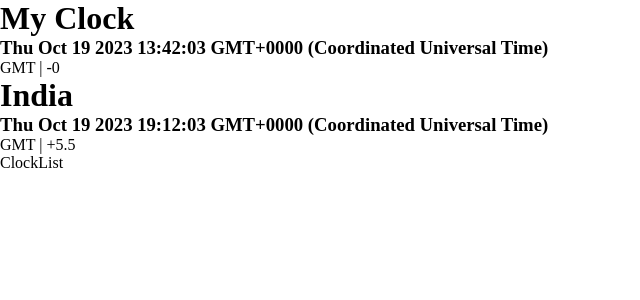
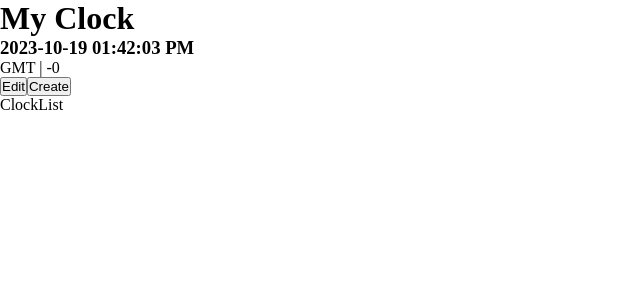
Before and after one commit to TanzimHossain2/Track-Zone-Project, a React (Vite) app: page / in a window 1280 px wide. Shown: the top 300 px of the page, without its empty margins (0-640 px from the left). Built offline with nearby package versions, Linux system fonts and the light colour scheme.

Commit message:
Update: UseClock Hooks functionality  & Add: date-fns use for format  Displaying Time

```diff
--- a/src/App.jsx
+++ b/src/App.jsx
@@ -1,31 +1,25 @@
+import { useState } from "react";
 import ClockList from "./components/clock-list";
 import LocalClock from "./components/local-clock";
-import ClockDisplay from "./components/shared/clock-display";
 import useClock from "./hooks/useClock";
 
+const LOCAL_CLOCK_INIT = {
+  title: 'My Clock',
+  timezone: '',
+  offset: 0,
+  date: null,
+}
+
 function App() {
-  const { date: localDate, localOffset, localTimezone } = useClock();
-  const { date: india, offset, timezone } = useClock("GMT", 5.5 * 60);
+  const [localClock, setLocalClock] = useState({...LOCAL_CLOCK_INIT});
+
+  const updateLocalClock = (data) => {
+    setLocalClock({...localClock, ...data});
+  }
+
   return (
     <>
-
-      {localDate !== null && (
-        <LocalClock
-          date={localDate}
-          timezone={localTimezone}
-          offset={-localOffset}
-        />
-      )}
-
-
-      {india !== null && (
-        <ClockDisplay
-          date={india}
-          title={"India"}
-          timezone={timezone}
-          offset={offset}
-        />
-      )}
+      <LocalClock clock={localClock} updateClock={updateLocalClock} />
 
 
       <ClockList />
--- a/src/components/local-clock/index.jsx
+++ b/src/components/local-clock/index.jsx
@@ -1,23 +1,36 @@
 import PropTypes from "prop-types";
 import ClockDisplay from "../shared/clock-display";
+import ClockActions from "../shared/clock-action";
+import useClock from "../../hooks/useClock";
+import { useEffect } from "react";
 
-const LocalClock = ({ date, timezone, offset }) => {
+const LocalClock = ({ clock, updateClock }) => {
+
+  const { date,  timezone, offset } = useClock(
+    clock.timezone,
+    clock.offset
+  );
+
+  useEffect(() =>{
+    if (date) {
+      updateClock({ date, timezone, offset });
+    }
+  },[date]);
+
   return (
     <div>
-      <ClockDisplay
+      {date && (
+        <ClockDisplay
         date={date}
-        title={"My Clock"}
+        title={clock.title}
         timezone={timezone}
         offset={offset}
       />
+      )}
+      <ClockActions local={true} />
     </div>
   );
 };
 
-LocalClock.propTypes = {
-  date: PropTypes.instanceOf(Date).isRequired,
-  timezone: PropTypes.string.isRequired,
-  offset: PropTypes.number.isRequired,
-};
 
 export default LocalClock;
--- /dev/null
+++ b/src/components/shared/clock-action/index.jsx
@@ -0,0 +1,12 @@
+
+const ClockActions = ({ local = false }) => {
+
+    return (
+        <div>
+            <button> Edit </button>
+            {local ? <button>Create</button> : <button>Delete</button>}
+        </div>
+    )
+}
+
+export default ClockActions;
--- a/src/components/shared/clock-display/index.jsx
+++ b/src/components/shared/clock-display/index.jsx
@@ -1,11 +1,12 @@
 import PropTypes from "prop-types";
+import { format } from "date-fns";
 
 const ClockDisplay = ({ date, title, timezone, offset }) => {
   let localoffset = offset / 60;
   return (
     <div>
       <h1>{title}</h1>
-      <h3>{date.toString()}</h3>
+      <h3>{format(date, "yyyy-MM-dd hh:mm:ss a")}</h3>
       <p>
         {timezone} |{" "}
         {localoffset > 0
--- a/src/hooks/useClock.jsx
+++ b/src/hooks/useClock.jsx
@@ -9,7 +9,7 @@ const TIME_ZONE_OFFSET = {
   MST: -6 * 60,
 };
 
-const useClock = (timezone, offset = 0) => {
+const useClock = (timezone, offset) => {
   const [localDate, setLocalDate] = useState(null);
   const [localOffset, setLocalOffset] = useState(0);
   const [localTimezone, setLocalTimezone] = useState("");
@@ -44,10 +44,8 @@ const useClock = (timezone, offset = 0) => {
   return {
     date: localDate,
     dateUTC: utc,
-    offset,
-    timezone,
-    localOffset,
-    localTimezone,
+    offset: offset || -localOffset,
+    timezone: timezone || localTimezone,
   };
 };
 
```
